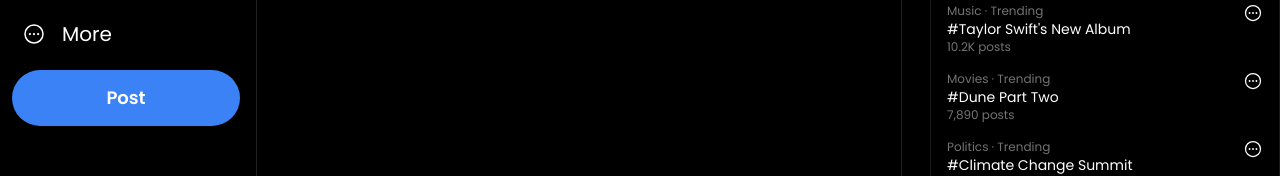
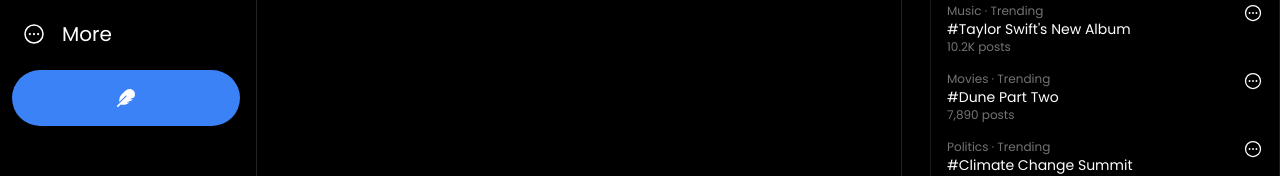
Before and after one commit to CemWebDev/x-ui-clone, a React (Vite) app: page / in a window 1280 px wide. Shown: the part 503-679 px from the top of the page. Built offline with nearby package versions, Linux system fonts and the light colour scheme.

Commit message:
Refactor Sidebar: handle post button in sidebar component

```diff
--- a/src/components/common/sidebar/Sidebar.jsx
+++ b/src/components/common/sidebar/Sidebar.jsx
@@ -4,6 +4,7 @@
 import SidebarLink from "./SidebarLink";
 import Button from "../../UI/Button";
 import Profile from "./Profile";
+import { FaFeather } from "react-icons/fa";
 
 const Sidebar = () => {
   return (
@@ -18,7 +19,12 @@
           <SidebarLink key={link.id} {...link} />
         ))}
       </ul>
-      <Button size="large">Post</Button>
+      <Button size="large">
+        <span className="hidden 2xl:block">Post</span>
+        <span className="block 2xl:hidden">
+          <FaFeather />
+        </span>
+      </Button>
       <Profile />
     </aside>
   );
```
